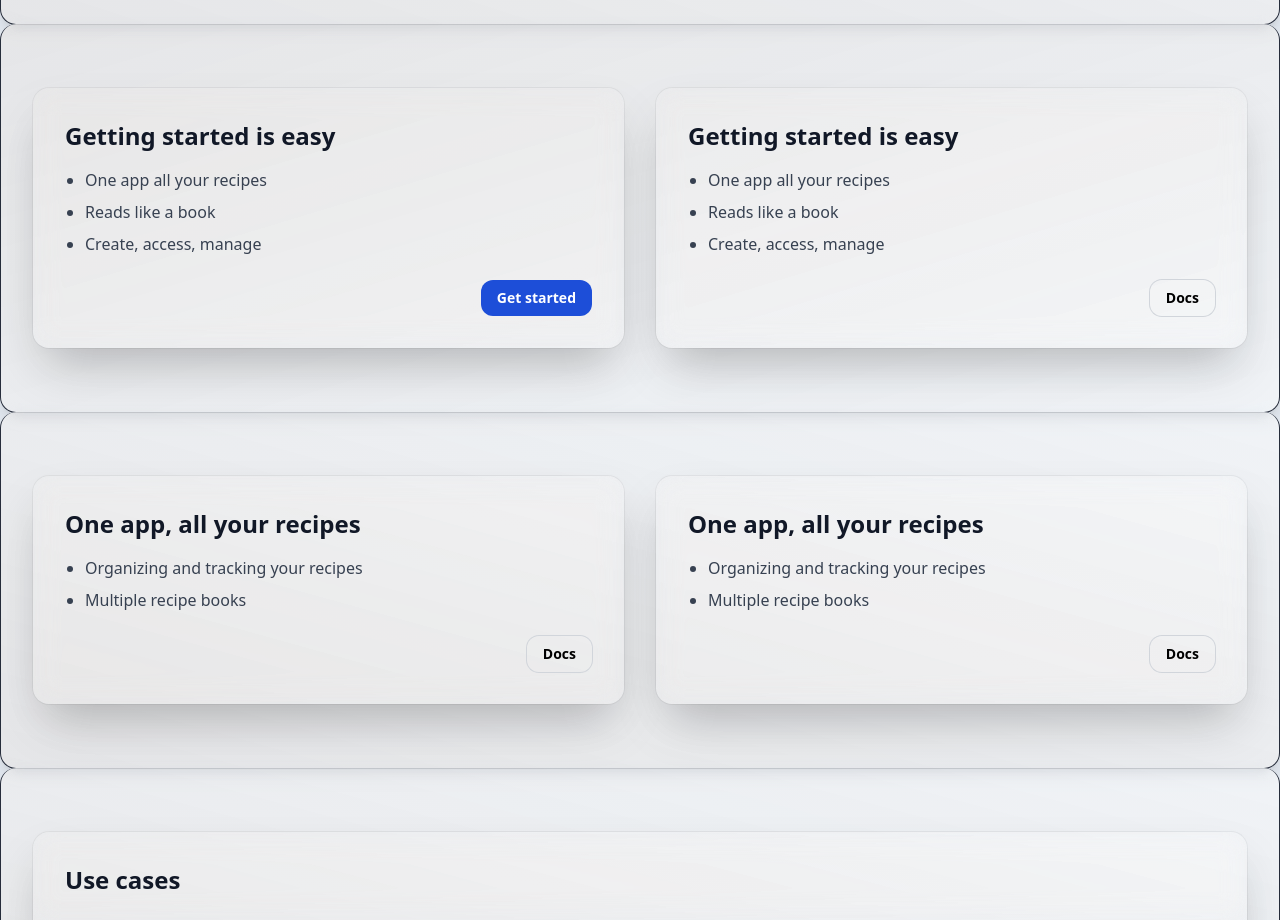
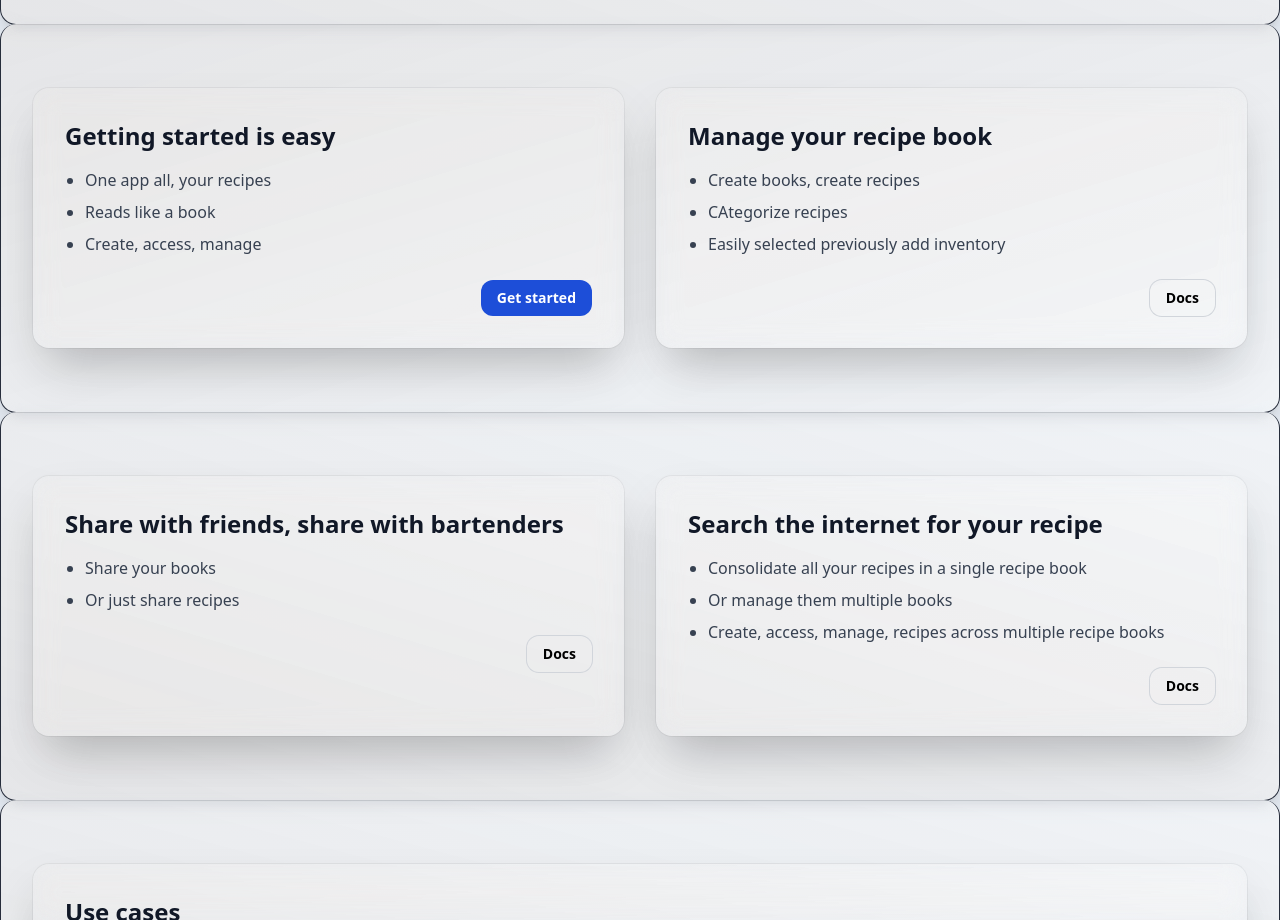
Before and after one commit to JoHeyJo/sling-it-product-site, a React (Vite) app: page / in a window 1280 px wide. Shown: the part 1140-2060 px from the top of the page. Built offline with nearby package versions, Linux system fonts and the light colour scheme.

Commit message:
WIP: Card grid info

```diff
--- a/src/components/Home.tsx
+++ b/src/components/Home.tsx
@@ -44,8 +44,8 @@ function Home() {
           leftCard={data.leftCard}
           leftInfo={data.leftInfo}
           leftLink={data.leftLink}
-          rightCard={data.leftCard}
-          rightInfo={data.leftInfo}
+          rightCard={data.rightCard}
+          rightInfo={data.rightInfo}
           rightLink={data.rightLink}
         />
       ))}
--- a/src/data/content.ts
+++ b/src/data/content.ts
@@ -25,24 +25,26 @@ export const information = [
   {
     leftCard: "Getting started is easy",
     leftInfo: [
-      "One app all your recipes",
+      "One app all, your recipes",
       "Reads like a book",
       "Create, access, manage",
     ],
     leftLink: { label: "Get Started", href: "/", isDocsLink: false },
-    rightCard: "Solution: One app. All your recipe books",
+
+    rightCard: "Manage your recipe book ",
     rightInfo: [
-      "Consolidate all your recipes in a single recipe book",
-      "Or manage them multiple books",
-      "Create, access, manage, recipes across multiple recipe books",
+      "Create books, create recipes",
+      "CAtegorize recipes ",
+      "Easily selected previously add inventory",
     ],
     rightLink: { label: "docs", href: "", isDocsLink: true },
   },
   {
-    leftCard: "One app, all your recipes",
-    leftInfo: ["Organizing and tracking your recipes", "Multiple recipe books"],
+    leftCard: "Share with friends, share with bartenders",
+    leftInfo: ["Share your books", "Or just share recipes"],
     leftLink: { label: "docs", href: "", isDocsLink: true },
-    rightCard: "Solution: One app. All your recipe books",
+
+    rightCard: "Search the internet for your recipe",
     rightInfo: [
       "Consolidate all your recipes in a single recipe book",
       "Or manage them multiple books",
```
